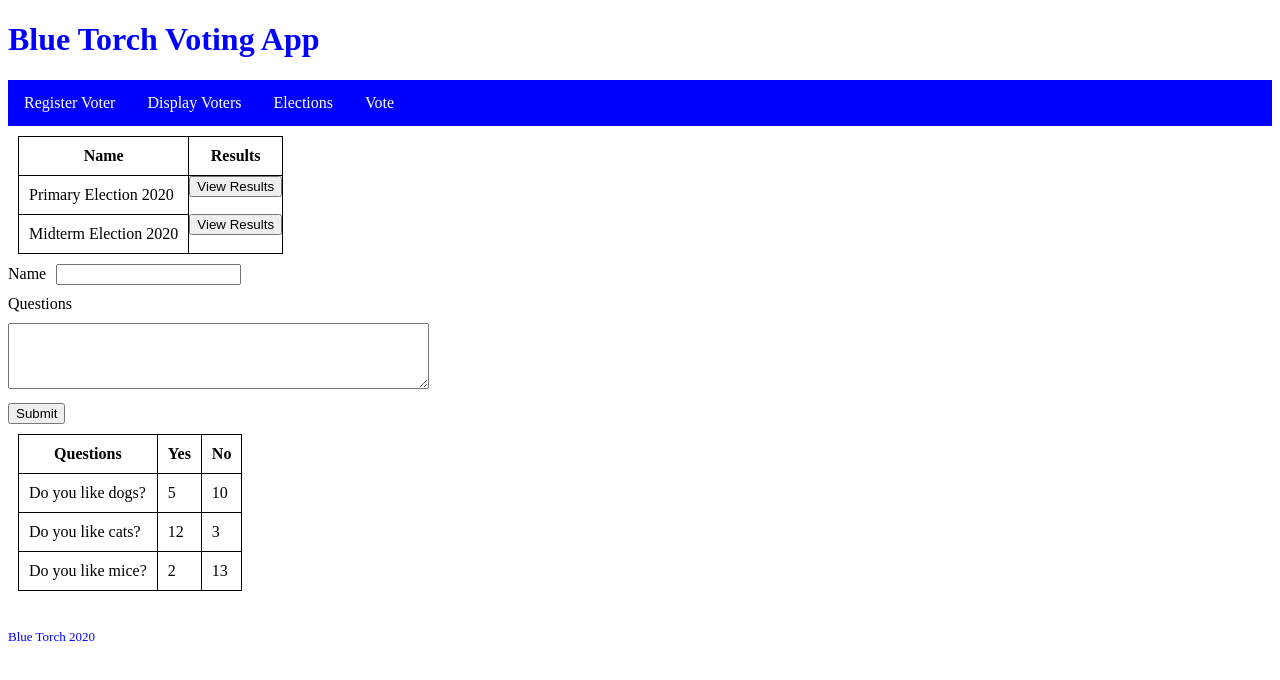
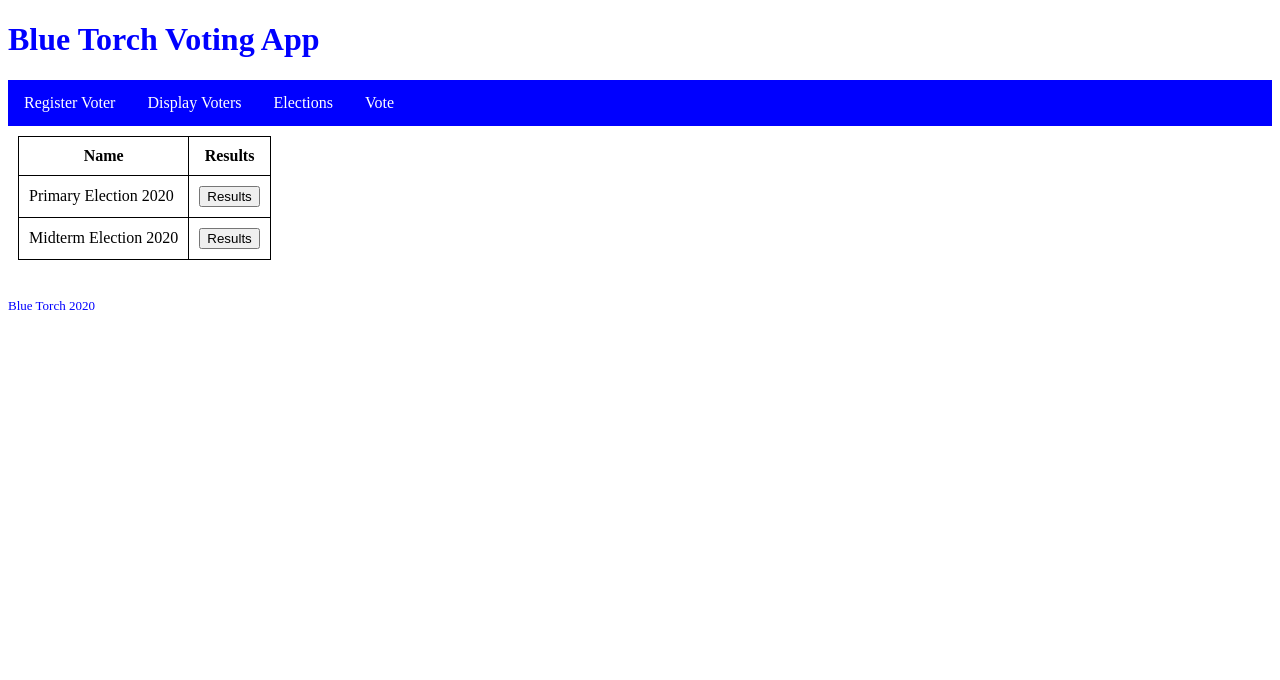
Before and after one commit to ashwinangle30/voter-app, a React (Create React App) app: page /elections in a window 1280 px wide. Shown: the top 680 px of the page. Built offline with nearby package versions, Linux system fonts and the light colour scheme; data requests are answered from the project's data file.

Commit message:
Election list

```diff
--- /dev/null
+++ b/src/actions/manageElectionsActions.ts
@@ -0,0 +1,54 @@
+import { Action, AnyAction, Dispatch } from 'redux';
+import { Election } from '../models/elections';
+
+export const REFRESH_ELECTIONS_REQUEST_ACTION = "REFRESH_ELECTIONS_REQUEST_ACTION";
+export const REFRESH_ELECTIONS_DONE_ACTION = "REFRESH_ELECTIONS_DONE_ACTION";
+
+export type RefreshElectionsRequestAction = Action<typeof REFRESH_ELECTIONS_REQUEST_ACTION>;
+
+export function isRefreshElectionsRequestAction(action: AnyAction): action is RefreshElectionsRequestAction {
+  return action.type === REFRESH_ELECTIONS_REQUEST_ACTION;
+}
+
+export type CreateRefreshElectionsRequestAction = () => RefreshElectionsRequestAction;
+
+export const createRefreshElectionsRequestAction: CreateRefreshElectionsRequestAction = () => {
+  return {
+    type: REFRESH_ELECTIONS_REQUEST_ACTION,
+  };
+};
+
+export interface RefreshElectionsDoneAction
+  extends Action<typeof REFRESH_ELECTIONS_DONE_ACTION> {
+  payload: {
+    elections: Election[];
+  };
+}
+
+export function isRefreshElectionsDoneAction(
+  action: AnyAction
+): action is RefreshElectionsDoneAction {
+  return action.type === REFRESH_ELECTIONS_DONE_ACTION;
+}
+
+export type CreateRefreshElectionsDoneAction = (elections: Election[]) => RefreshElectionsDoneAction;
+
+export const createRefreshElectionsDoneAction: CreateRefreshElectionsDoneAction = (elections) => {
+  return {
+    type: REFRESH_ELECTIONS_DONE_ACTION,
+    payload: {
+        elections,
+    },
+  };
+};
+
+export const refreshElections = () => {
+  return (dispatch: Dispatch) => {
+    dispatch(createRefreshElectionsRequestAction());
+    return fetch("http://localhost:3060/elections")
+      .then((res) => res.json())
+      .then((elections) => dispatch(createRefreshElectionsDoneAction(elections)));
+  };
+};
+
+export type ManageElectionActions = RefreshElectionsDoneAction;
--- a/src/components/Elections.tsx
+++ b/src/components/Elections.tsx
@@ -1,30 +1,34 @@
-import React from "react";
+import React, { useEffect, useMemo } from "react";
 import "./Elections.css"
-import {
-  useParams,
-  useHistory,
-  Route,
-  Switch,
-  useRouteMatch,
-} from "react-router-dom";
 import {ElectionsTable} from "./ElectionsTable";
-import {ElectionsForm} from "./ElectionsForm";
-import {ElectionsResult} from "./ElectionsResult";
+import { useDispatch, useSelector } from "react-redux";
+import { bindActionCreators } from "redux";
+import { VoterToolState } from "../models/voterStore";
+import { refreshElections } from '../actions/manageElectionsActions';
+
 
 export const Elections = () => {
-  const { id } = useParams<{ id: string }>();
 
-  const history = useHistory();
+  const dispatch = useDispatch();
 
-  const routeMatch = useRouteMatch();
+  useEffect(() => {
+    refreshElections()(dispatch);
+  }, [dispatch]);
 
-  console.log(routeMatch.path);
 
-  return (
-    <>
-      <ElectionsTable />
-      <ElectionsForm />
-      <ElectionsResult />
-    </>
-  );
+  const stateProps = useSelector((state: VoterToolState) => {
+      return {
+          elections: state.manageElections.elections,
+      };
+  });
+
+  // useMemo hook allows us to NOT create these every single time
+  const boundActionProps = useMemo(
+      () => bindActionCreators({
+      onRefreshElections: refreshElections,
+  },
+  dispatch
+  ), [dispatch]);
+
+  return <ElectionsTable {...stateProps} {...boundActionProps} />;
 };
--- a/src/components/ElectionsTable.tsx
+++ b/src/components/ElectionsTable.tsx
@@ -1,6 +1,13 @@
 import React from "react";
+import { Election } from "../models/elections";
+import { electionsForVoterReducer } from "../reducers/castBallotReducer";
 
-export const ElectionsTable = () => {
+export type ElectionProps = {
+    elections: Election[];
+    onRefreshElections: () => void;
+}
+
+export const ElectionsTable = (props: ElectionProps) => {
 
     return (
         <div id="electionTable">
@@ -10,14 +17,12 @@ export const ElectionsTable = () => {
                 <th>Results</th>
                 </thead>
                 <tbody>
-                <tr>
-                    <td>Primary Election 2020</td>
-                    <button type="button">View Results</button>
-                </tr>
-                <tr>
-                    <td>Midterm Election 2020</td>
-                    <button type="button">View Results</button>
-                </tr>
+                {props.elections.map((thisElection) =>
+                                    <tr key={thisElection.id}>
+                                        <td>{thisElection.name}</td>
+                                        <td><button type="button" onClick={() => console.log("Trying to see results for election " + thisElection.id)}>Results</button></td>
+                                    </tr>
+                                )}
                 </tbody>
             </table>
         </div>
--- a/src/models/voterStore.ts
+++ b/src/models/voterStore.ts
@@ -16,5 +16,8 @@ export type VoterToolState = {
     voters: Voter[],
     votersSort: VotersSort,
     editVoterId: number,
+  },
+  manageElections: {
+      elections: Election[],
   }
 };
--- /dev/null
+++ b/src/reducers/manageElectionsReducer.ts
@@ -0,0 +1,15 @@
+import { Reducer, combineReducers } from 'redux';
+import { isRefreshElectionsDoneAction, ManageElectionActions } from '../actions/manageElectionsActions';
+import { Election } from '../models/elections';
+
+export const electionsReducer: Reducer<Election[], ManageElectionActions> = (elections = [], action) => {
+    if (isRefreshElectionsDoneAction(action)) {
+        return action.payload.elections;
+    } else {
+        return elections;
+    }
+}
+
+export const manageElectionsReducer = combineReducers({
+    elections: electionsReducer,
+});
--- a/src/reducers/voterToolReducer.ts
+++ b/src/reducers/voterToolReducer.ts
@@ -2,9 +2,13 @@ import { Reducer, combineReducers } from 'redux';
 import { isCastBallotDoneAction, isChooseElectionDoneAction, isExitVoterInteractionAction, isVerifyVoterDoneAction, isVerifyVoterFailedDoneAction, VoterActions } from '../actions/castBallotActions';
 import { Election } from '../models/elections';
 import { castBallotReducer } from "../reducers/castBallotReducer";
+import { manageElectionsReducer } from './manageElectionsReducer';
 import { manageVotersReducer } from "./manageVotersReducer";
 
 export const voterToolReducer = combineReducers({
   castBallot: castBallotReducer,
   manageVoters: manageVotersReducer,
+
+
+  manageElections: manageElectionsReducer,
 });
```
